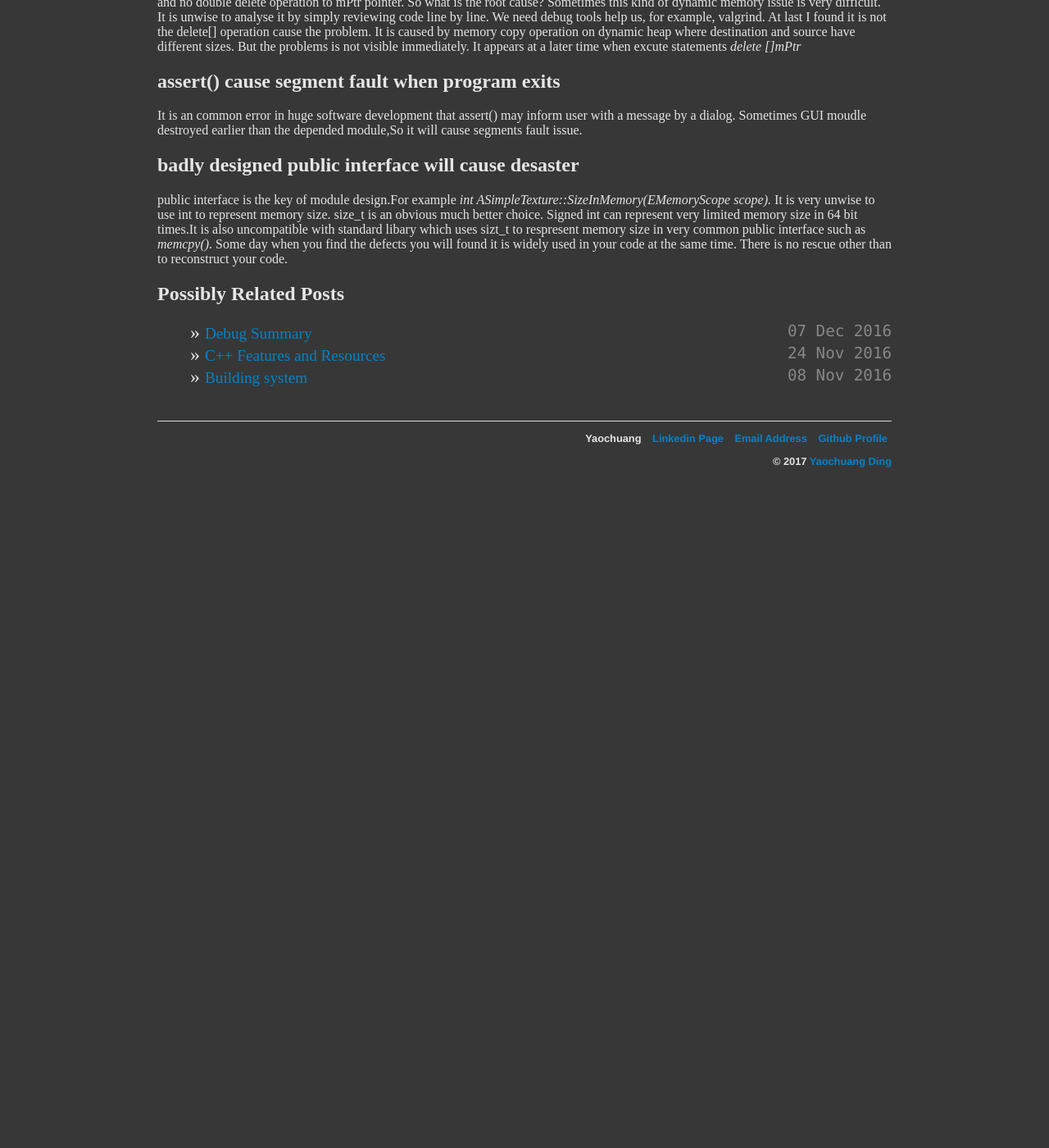
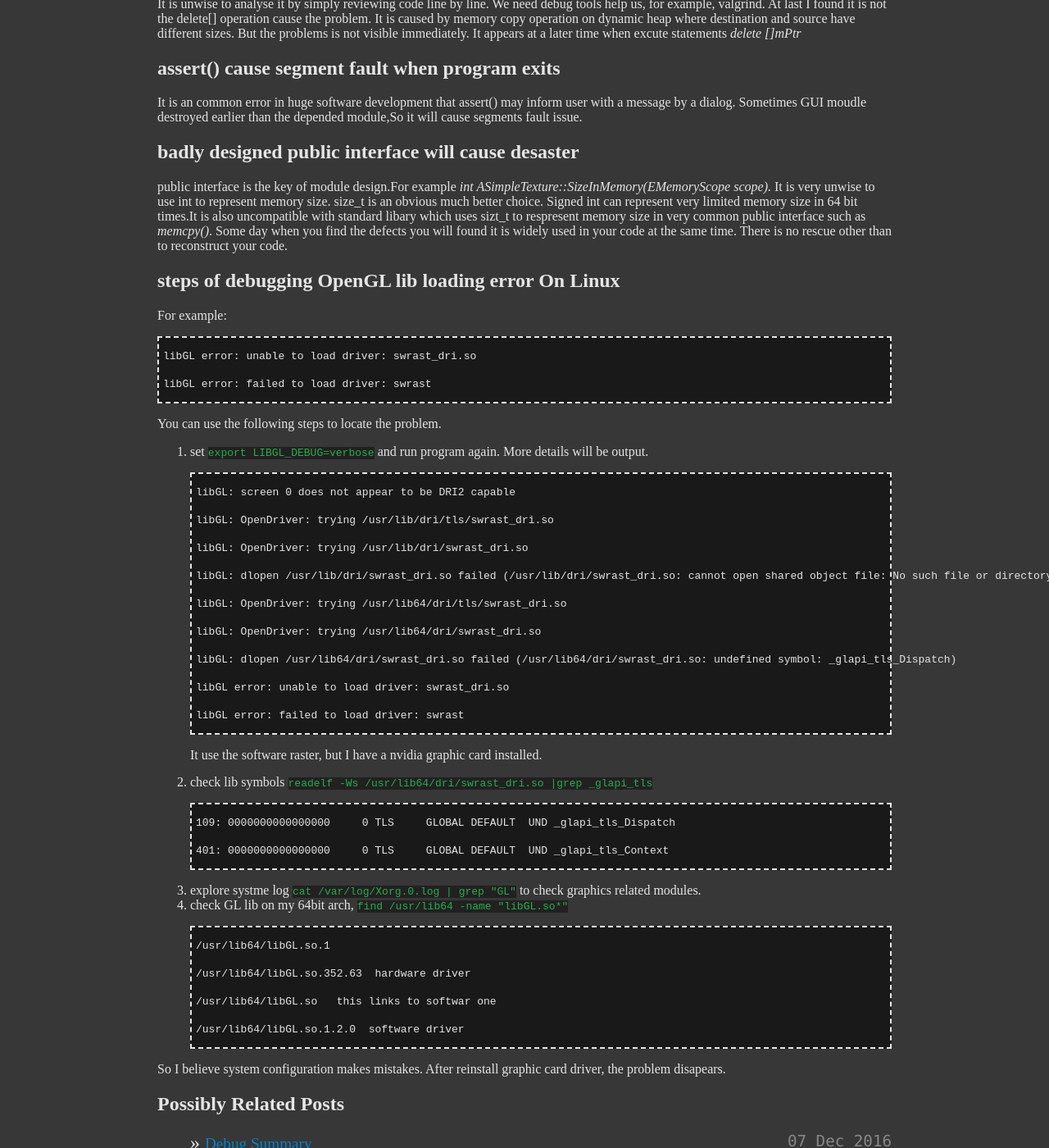
Before and after one commit to ychding11/ychding11.github.io, a Jekyll site: the page built from _posts/2015-03-21-CaseStudy.md, in a window 1280 px wide and 1400 px high, scrolled down 1193 px. Shown: the whole window at 82% size. Built offline with Jekyll 4.4.1, drawn with Linux system fonts in a browser that asks for light colours; before the commit the page ends 1823 px from its top, so only the background shows below that; some of the changed text lies outside the part shown.

Commit message:
add a study case for debuging opengl.

````diff
--- a/_posts/2015-03-21-Questions.md
+++ b/_posts/2015-03-21-CaseStudy.md
@@ -1,6 +1,6 @@
 ---
 layout: post
-title: "Questions"
+title: "Design and debug case study"
 date: 2016-11-24
 ---
 
@@ -21,14 +21,10 @@ The post summarizes some software bugs and how to debug thme. It also talk about
 
   Access violation at address XXXX is a popular runtime error. Address 0x00000 always means
   null pointer access, Address 0x12345AB or something like that maybe indicate array index is
-  out of bound. How the system distinguish one from another?
+  out of bound. How the system distinguish one from another? following disassembly code confused me.
 
-- Following disassembly code confused me.
-
-```
-00007FFC54FC9D76  mov  rax,qword ptr [this]  the instruction just loads this value into rax, not the value pointed by this.
-00007FFC54FC9D87  mov  rcx,qword ptr [rcx]   the instruction loads rcx referenced memory into rcx.
-```
+	00007FFC54FC9D76  mov  rax,qword ptr [this]  just loads this value into rax, not the value pointed by this.
+	00007FFC54FC9D87  mov  rcx,qword ptr [rcx]   loads rcx referenced memory into rcx.
 
 ## Question: From perspective of assembly language, is *this* an address?
 
@@ -86,3 +82,41 @@ represent very limited memory size in 64 bit times.It is also uncompatible with
 to respresent memory size in very common public interface such as *memcpy()*. Some day when you find the defects
 you will found it is widely used in your code at the same time. There is no rescue other than to reconstruct your
 code.
+
+## steps of debugging OpenGL lib loading error On Linux
+
+For example:
+
+	libGL error: unable to load driver: swrast_dri.so
+	libGL error: failed to load driver: swrast
+
+You can use the following steps to locate the problem.
+
+1. set `export LIBGL_DEBUG=verbose` and run program again. More details will be output.
+```
+libGL: screen 0 does not appear to be DRI2 capable
+libGL: OpenDriver: trying /usr/lib/dri/tls/swrast_dri.so
+libGL: OpenDriver: trying /usr/lib/dri/swrast_dri.so
+libGL: dlopen /usr/lib/dri/swrast_dri.so failed (/usr/lib/dri/swrast_dri.so: cannot open shared object file: No such file or directory)
+libGL: OpenDriver: trying /usr/lib64/dri/tls/swrast_dri.so
+libGL: OpenDriver: trying /usr/lib64/dri/swrast_dri.so
+libGL: dlopen /usr/lib64/dri/swrast_dri.so failed (/usr/lib64/dri/swrast_dri.so: undefined symbol: _glapi_tls_Dispatch)
+libGL error: unable to load driver: swrast_dri.so
+libGL error: failed to load driver: swrast
+```
+It use the software raster, but I have a nvidia graphic card installed.
+2. check lib symbols `readelf -Ws /usr/lib64/dri/swrast_dri.so |grep _glapi_tls`
+```
+109: 0000000000000000     0 TLS     GLOBAL DEFAULT  UND _glapi_tls_Dispatch
+401: 0000000000000000     0 TLS     GLOBAL DEFAULT  UND _glapi_tls_Context
+```
+3. explore systme log `cat /var/log/Xorg.0.log | grep  "GL"` to check graphics related modules.
+4. check GL lib on my 64bit arch, `find /usr/lib64 -name "libGL.so*" `
+```
+/usr/lib64/libGL.so.1
+/usr/lib64/libGL.so.352.63  hardware driver
+/usr/lib64/libGL.so   this links to softwar one
+/usr/lib64/libGL.so.1.2.0  software driver
+```
+
+So I believe system configuration makes mistakes. After reinstall graphic card driver, the problem disapears.
````
